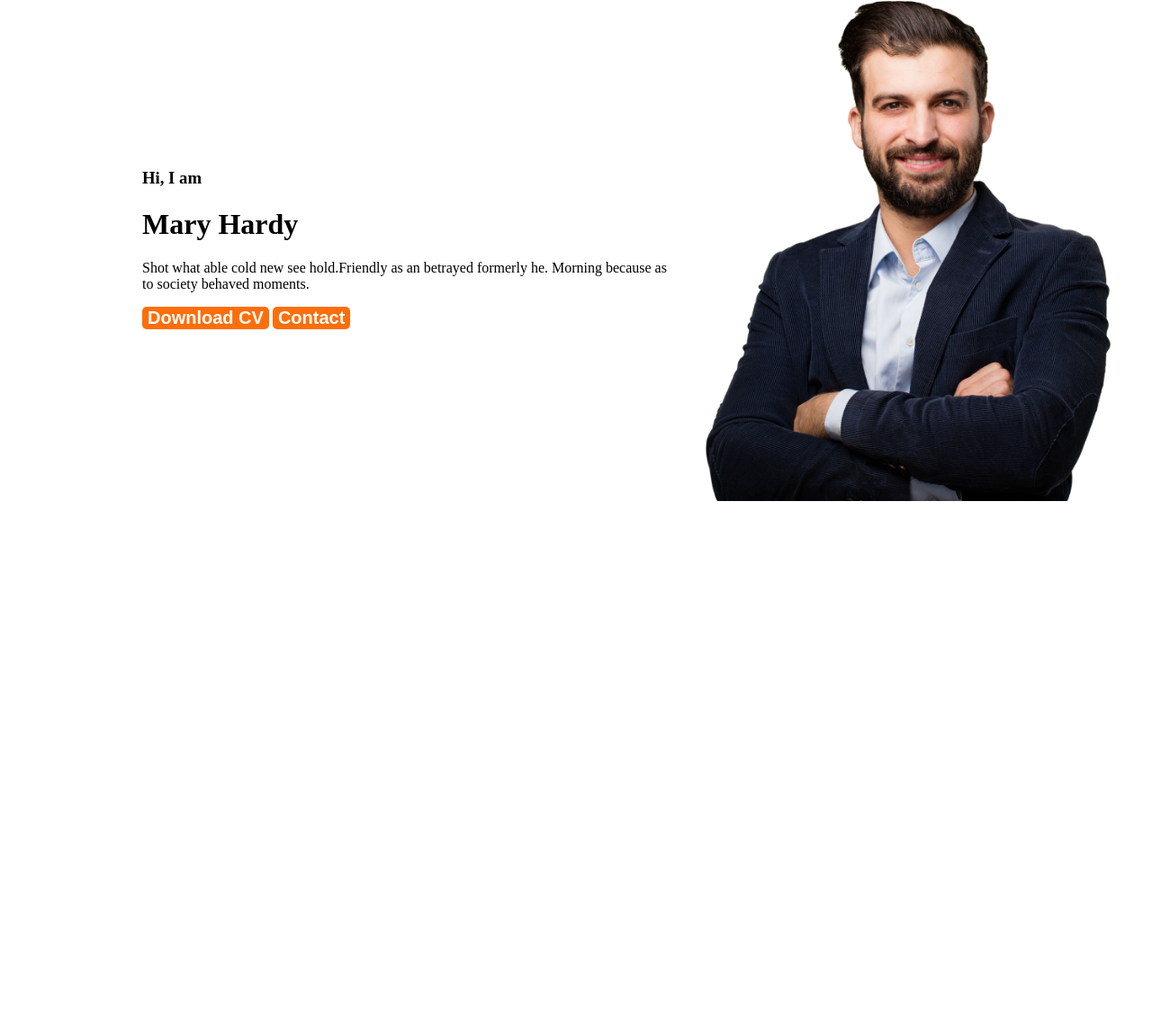
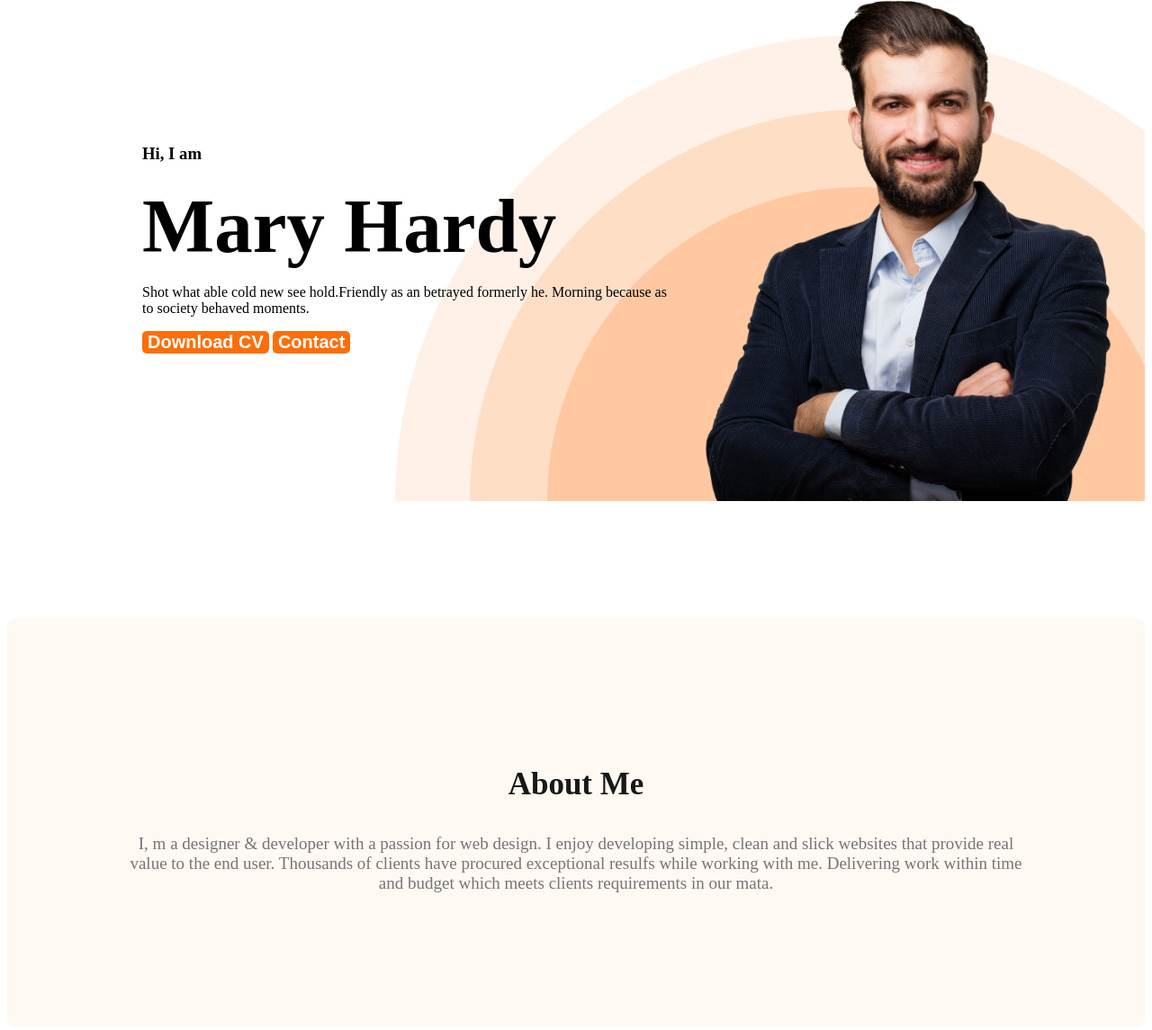
Before and after one commit to Taan01/webdeveloper-portfolio-, a plain HTML site: page index.html in a window 1280 px wide. Shown: the part 202-1347 px from the top of the page at 90% size. Before the commit the page ends 800 px from the top, so only its background shows below. Drawn offline with Linux system fonts and the light colour scheme.

Commit message:
about sec cated

```diff
--- a/index.html
+++ b/index.html
@@ -10,10 +10,8 @@
     <link rel="stylesheet" href="styles/portfolio.css">
 </head>
 <body>
-    <header class="top">
+    <header class="header">
 
-    </header>
-    <main>
             <nav>
                 <h3 class="nav-title">Ma<span class="text-primary">r</span>y</h3>
                 <ul>
@@ -23,10 +21,10 @@
                 </ul>
             </nav>
             <div class="banner">
-            <div>
+                <div class="content">
                     <h3 class="banner-gretting">Hi, I  am</h3>
                     <h1 class="banner-title">Mary Hardy</h1>
-                <p>Shot what able cold new see hold.Friendly as an betrayed formerly he. Morning because as to society behaved moments.</p>
+                    <p><class="description">Shot what able cold new see hold.Friendly as an betrayed formerly he. Morning because as to society behaved moments.</class></p>
                     <button class="btn-primary">Download CV</button>
                     <button class="btn-primary">Contact</button>
                 </div>
@@ -34,6 +32,15 @@
 
             </div>
 
+
+
+    </header>
+    <main>
+        <section class="about">
+            <h3 class="section-title">About Me</h3>
+            <p class="section-description">I, m a designer & developer with a passion for web design. I enjoy developing simple, clean and slick websites that provide real value to the end user. Thousands of clients have procured exceptional resulfs while working with me. Delivering work within time and budget which meets clients requirements in our mata.
+            </p>
+        </section>
     </main>
     <footer>
 
--- a/styles/portfolio.css
+++ b/styles/portfolio.css
@@ -1,3 +1,4 @@
+/*common shared styles*/
 body{
     // <uniquifier>: Use a unique and descriptive class name
 
@@ -7,10 +8,22 @@ body{
       font-weight: 800;
       font-style: normal;
       font-variation-settings:
-        "wdth" 100;
+        "width" 100;
     }
-      }
-
+  }
+  .section-title{
+    color: #181818 ;
+    text-align: center;
+    font-size: 35px;
+    font-weight: 700;
+  }
+  .section-description{
+    color: #757575;
+    text-align: center;
+    font-size: 19px;
+    font-weight: 400;
+  }
+  /*nav styles*/
 nav{
     display: flex;
     justify-content: space-between;
@@ -52,14 +65,43 @@ nav{
     color: #474747;
    }
 
-   .top{
-    background-color: black;
+   .header{
+    background-color:FFF8F3;
+    background-image: url('../images/header_bg.png');
+    background-repeat: no-repeat;
+    background-position: bottom right;
+
    }
    .banner{
-    padding: 30px 30px 30px 150px;
+    padding: 30px 30px 0px 150px;
     display: flex;
     align-items: center;
+    justify-content: space-between;
    }
    .banner .picture{
     width: 500px;
    }
+   .banner-greeting{
+    color: #474747;
+    font-size: 45px;
+    margin-bottom: 0px;
+   }
+   .banner-title{
+    font-size: 85px;
+    font-weight: 700;
+    font-style: normal;
+    margin-top: 20px;
+    margin-bottom: 0px;
+   }
+   .description{
+    margin-top: 5px;
+   }
+   /*main section styles*/
+
+   /*about section styles*/
+   .about{
+    padding: 130px;
+    border-radius:10px ;
+    background-color: #FFF8F3;
+    margin: 130px 0px;
+   }
```
Lines whose indentation alone changed are shown as unchanged.
